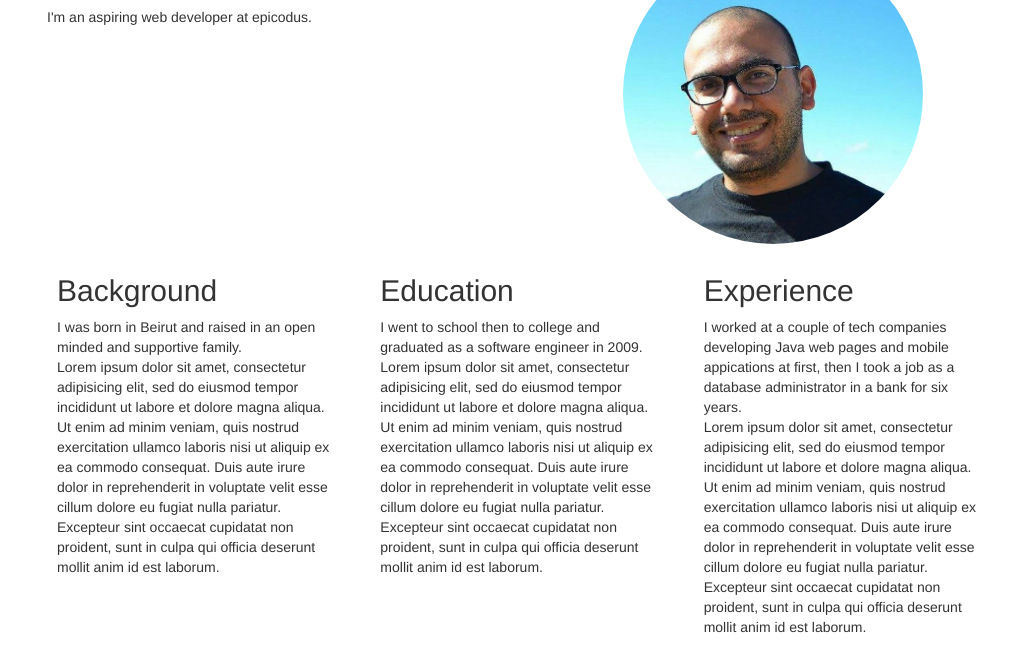
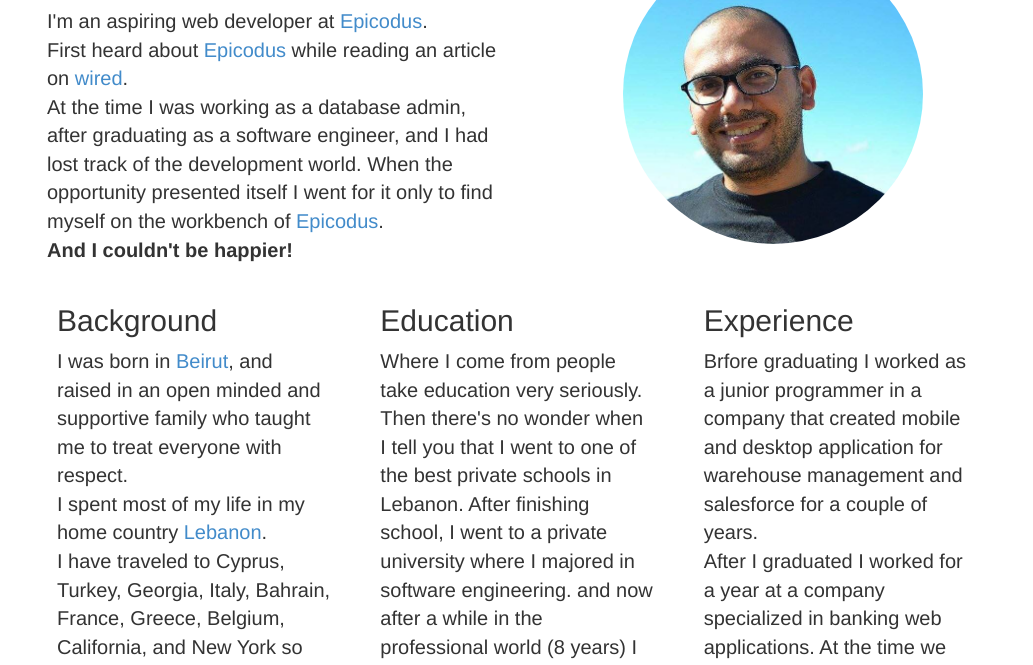
Before and after one commit to RonyNasr/portfolio, a plain HTML site: page index.html in a window 1280 px wide. Shown: the part 470-1135 px from the top of the page, without its empty margins (123-1156 px from the left). Before the commit the page ends 1107 px from the top, so only its background shows below. Drawn offline with nearby package versions, Linux system fonts and the light colour scheme.

Commit message:
it will contain README.md file and some modifications to the content.

```diff
--- a/css/my-styles.css
+++ b/css/my-styles.css
@@ -3,6 +3,7 @@
 
 body {
 	padding-top: 140px;
+font-size: 2em;
 }
 .container {
 	max-width: 1000px;
@@ -16,6 +17,10 @@ body {
 	width: 300px;
 	margin-left: 20%;
 
+}
+
+.profile-img{
+width:70px;
 }
 
 /* logoS & Icons
--- a/index.html
+++ b/index.html
@@ -15,7 +15,7 @@
           <span class="icon-bar"></span>
           <span class="icon-bar"></span>
         </button>
-        <a class="main-logo pull-left" href="#">R1 Design Studio</a>
+        <a class="main-logo pull-left" href="index.html">R1 Design Studio</a>
         <div class="collapse navbar-collapse">
           <ul class="nav navbar-nav navbar-right">
             <li class="active"><a href="#">About</a></li>
@@ -45,7 +45,18 @@
       <div class="col-md-6">
         <h2>About Me</h2>
         <p>
-          I'm an aspiring web developer at epicodus.
+          I'm an aspiring web developer at
+          <a href="http://www.epicodus.com">Epicodus</a>.<br>
+          First heard about <a href="http://www.epicodus.com">Epicodus</a>
+          while reading an article on
+          <a href="http://http://www.wired.com/2014/08/switch/">wired</a>.<br>
+          At the time I was working as a database admin,
+          after graduating as a software engineer,
+          and I had lost track of the development world.
+          When the opportunity presented itself I went for it
+          only to find myself on the workbench of
+          <a href="http://www.epicodus.com">Epicodus</a>.<br>
+          <strong>And I couldn't be happier!</strong>
 
         </p>
       </div>
@@ -57,30 +68,42 @@
       <div class="col-md-4">
       <h2>Background</h2>
       <p>
-        I was born in Beirut and raised in an open minded and supportive family.<br>
-        Lorem ipsum dolor sit amet, consectetur adipisicing elit, sed do eiusmod tempor incididunt ut labore et dolore magna aliqua. Ut enim ad minim veniam, quis nostrud exercitation ullamco laboris nisi ut aliquip ex ea commodo consequat. Duis aute irure dolor in reprehenderit in voluptate velit esse cillum dolore eu fugiat nulla pariatur. Excepteur sint occaecat cupidatat non proident, sunt in culpa qui officia deserunt mollit anim id est laborum.
+        I was born in <a href="https://en.wikipedia.org/wiki/Beirut">Beirut</a>,
+        and raised in an open minded and supportive family who taught me to treat everyone with respect.<br>
+        I spent most of my life in my home country <a href="https://en.wikipedia.org/wiki/Lebanon">Lebanon</a>.<br>
+        I have traveled to Cyprus, Turkey, Georgia, Italy, Bahrain, France, Greece, Belgium, California, and New York so far.<br>
+        A few years ago I started riding and <em>I fell in love with motorcycles and riding</em>.<br>
+        Now my main goal is to become a freelance web developer, buy a bike and tour the world.
       </p>
       </div>
       <div class="col-md-4">
-      <h2>Education</h2>
-      <p>
-        I went to school then to college and graduated as a software engineer in 2009.<br>
-        Lorem ipsum dolor sit amet, consectetur adipisicing elit, sed do eiusmod tempor incididunt ut labore et dolore magna aliqua. Ut enim ad minim veniam, quis nostrud exercitation ullamco laboris nisi ut aliquip ex ea commodo consequat. Duis aute irure dolor in reprehenderit in voluptate velit esse cillum dolore eu fugiat nulla pariatur. Excepteur sint occaecat cupidatat non proident, sunt in culpa qui officia deserunt mollit anim id est laborum.
-      </p>
-      </div>
+        <h2>Education</h2>
+        <p>
+        Where I come from people take education very seriously.<br>
+        Then there's no wonder when I tell you that I went to one of the best private schools in Lebanon.
+        After finishing school, I went to a private university where I majored in software engineering.
+        and now after a while in the professional world (8 years) I decided it was time to
+        go back to school and start a new career.
+        </p>
+        </div>
       <div class="col-md-4">
       <h2>Experience</h2>
       <p>
-        I worked at a couple of tech companies developing Java web pages and mobile appications at first,
-        then I took a job as a database administrator in a bank for six years.<br>
-        Lorem ipsum dolor sit amet, consectetur adipisicing elit, sed do eiusmod tempor incididunt ut labore et dolore magna aliqua. Ut enim ad minim veniam, quis nostrud exercitation ullamco laboris nisi ut aliquip ex ea commodo consequat. Duis aute irure dolor in reprehenderit in voluptate velit esse cillum dolore eu fugiat nulla pariatur. Excepteur sint occaecat cupidatat non proident, sunt in culpa qui officia deserunt mollit anim id est laborum.
+        Brfore graduating I worked as a junior programmer in a company that created
+        mobile and desktop application for warehouse management and salesforce
+        for a couple of years.<br>
+        After I graduated I worked for a year at a company specialized in
+        banking web applications. At the time we were using XHTML, ajax and JSP
+        to create our websites.<br>
+        I only moved to the banking sector when I received a very generous offer
+        from an 'A' bank in Lebanon. I worked there as a SQL database and reporting
+        administrator for 6 years until I quit my job and joined this course.
       </p>
       </div>
       </div>
     </div>
     <script src="http://code.jquery.com/jquery.js"></script>
     <script src="js/bootstrap.min.js"></script>
-
     </div>
   </body>
 </html>
```
Also changed, not shown: Pages/portfolio.html (+1 -1 lines), Pages/testimonial.html (+21 -9 lines), img/blank-profile.png (added), 1 other file.
